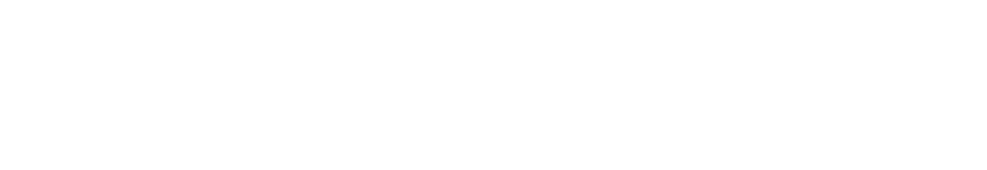
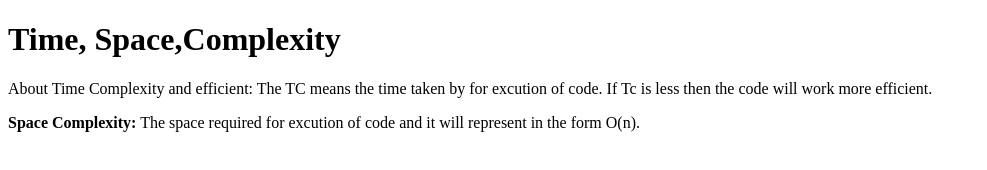
Before and after one commit to acciojob/time-and-space-complexity-bsp3725k, a website: page main.html in a window 1280 px wide. Shown: the whole page, without its empty margins (0-987 px from the left). Drawn offline with Linux system fonts and the light colour scheme.

Commit message:
created a submission

```diff
--- a/main.html
+++ b/main.html
@@ -8,6 +8,9 @@
 
 <body>
 	<!-- the entire body must be written by student -->
+	<h1>Time, Space,Complexity</h1>
+    <p>About Time Complexity and efficient: The TC means the time taken by for excution of code. If Tc is less then the code will work more efficient.</p>
+	<p><b>Space Complexity:</b> The space required for excution of code and it will represent in the form O(n).</p>
     <script type="text/javascript" src="./script.js">
 </script>
 
```
